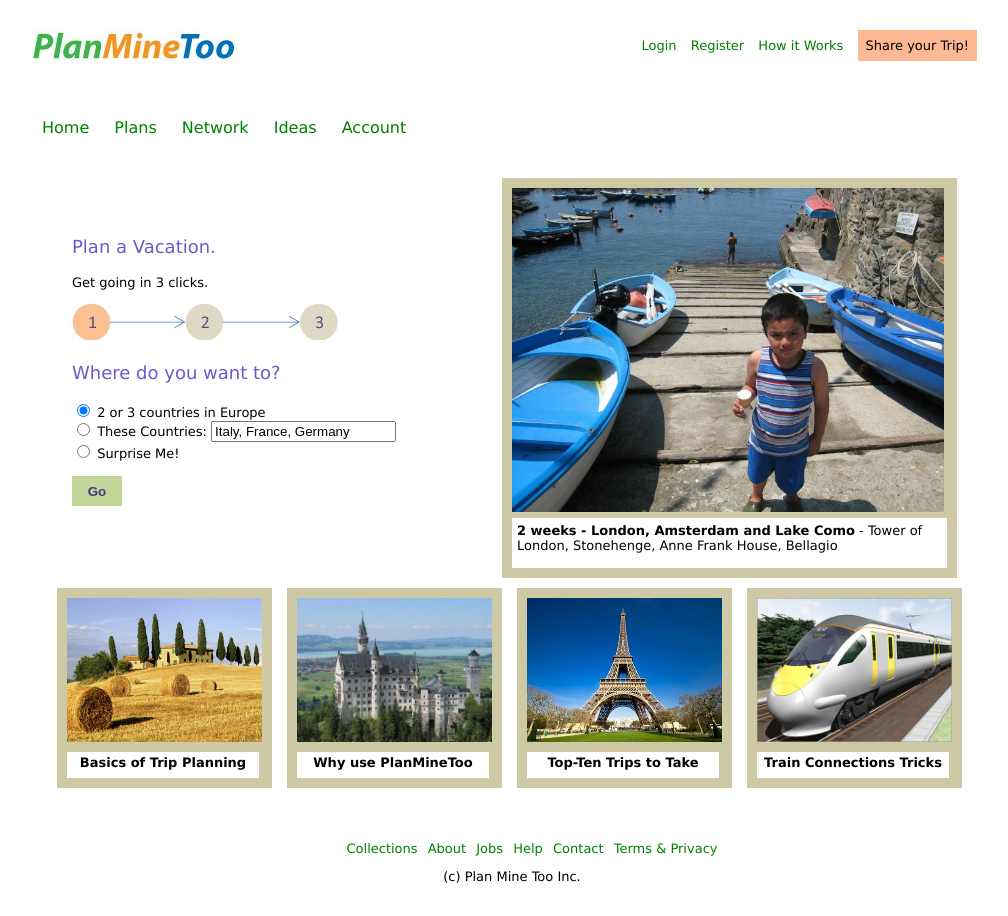
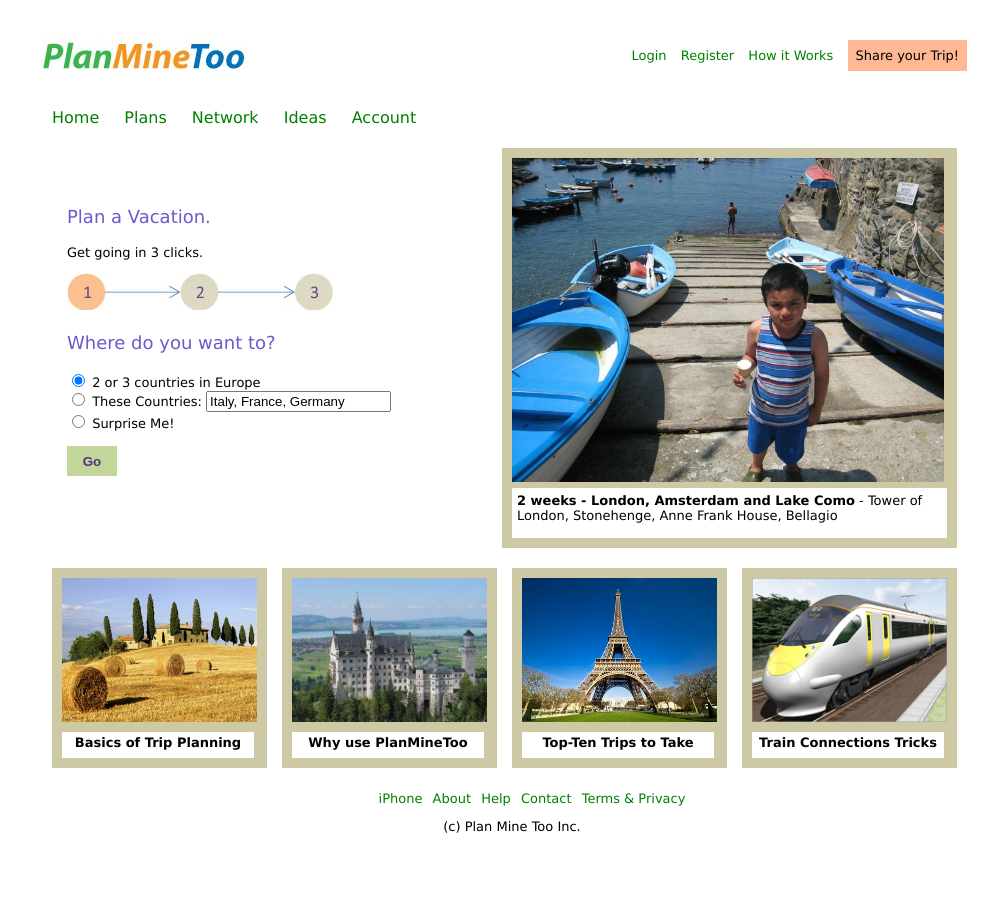
Before and after one commit to mdhagat/planner, a Rails app: page / in a window 1280 px wide. Shown: the whole page, without its empty margins (128-1136 px from the left). After the commit the page ends 833 px from the top, so only its background shows below. Run offline with Rails 7, Linux system fonts and the light colour scheme; style sheets or scripts are compiled from the project's sources; some libraries are stand-ins or nearby versions.

Commit message:
Fix layout for placement of footer

```diff
--- a/app/assets/stylesheets/application.css
+++ b/app/assets/stylesheets/application.css
@@ -33,12 +33,32 @@ a:active {
 	color: green;
 }
 
-div.bigbox
+div.bigbox_header
 {
 	position:relative;
     margin-left: auto;
     margin-right: auto;
-	height:900px;
+    height:130px;
+	width:1000px;
+	border-style:solid;
+	border-width:0px;
+}
+
+div.bigbox_body
+{
+	position:relative;
+    margin-left: auto;
+    margin-right: auto;
+	width:1000px;
+	border-style:solid;
+	border-width:0px;
+}
+
+div.bigbox_footer
+{
+	position:relative;
+    margin-left: auto;
+    margin-right: auto;
 	width:1000px;
 	border-style:solid;
 	border-width:0px;
@@ -47,9 +67,9 @@ div.bigbox
 div.logo
 {
 	position:absolute;
-	top:10px;
-	left:10px;
-	height:80px;
+	top:20px;
+	left:20px;
+	height:70px;
 	width:440px;
 	display:block;
 	border-style:solid;
@@ -61,19 +81,15 @@ img.logo_img
 	position:absolute;
 	top:10px;
 	left:10px;
-	/*
-	height:60px;
-	width:200px;
-	*/
 }
 
 div.access
 {
 	position:absolute;
-	top:10px;
-	right:10px;
-	height:80px;
-	width:510px;
+	top:20px;
+	right:20px;
+	height:70px;
+	width:515px;
 	border-style:solid;
 	border-width:0px;
 }
@@ -110,10 +126,10 @@ div.access
 div.navigation
 {
 	position:absolute;
-	top:100px;
-	left:10px;
-	height:50px;
-	width:980px;
+	top:90px;
+	left:20px;
+	height:30px;
+	width:960px;
 	border-style:solid;
 	border-width:0px;
 }
@@ -144,20 +160,13 @@ div.body
 
 div.footer
 {
-	position:absolute;
-	top:820px;
-	left:10px;
-	height:70px;
-	width:980px;
-	border-style:solid;
-	border-width:0px;
 	font-size:small;
-	border-style:solid;
-	border-width:0px;
 }
+
 
 #footer_menu li {
 	display:inline;
 	padding:0px;
 	margin:3px;
+
 }
--- a/app/assets/stylesheets/wizards.css.scss
+++ b/app/assets/stylesheets/wizards.css.scss
@@ -1,12 +1,31 @@
 // Place all the styles related to the wizards controller here.
 // They will automatically be included in application.css.
 // You can use Sass (SCSS) here: http://sass-lang.com/
+
+
+div.wizard_one
+{
+  position:relative;
+  height:420px;
+  width:1000px;
+  border-style:solid;
+  border-width:0px;
+}
+
+div.wizard_two
+{
+  position:relative;
+  height:220px;
+  width:1000px;
+  border-style:solid;
+  border-width:0px;
+}
 
 div.wizard
 {
   position:absolute;
   top:50px;
-  left:50px;
+  left:55px;
   height:300px;
   width:390px;
   text-align:left;
@@ -48,10 +67,12 @@ div.feature
 {
   position:absolute;
   top:10px;
-  right:45px;
+  right:55px;
   height:400px;
   width:455px;
   background-color:#CDC9A5;
+  border-style:solid;
+  border-width:0px;
 }
 
 img.feature_img
@@ -111,27 +132,27 @@ img.promo_img
 #promo_one
 {
   position:absolute;
-  top:420px;
-  left:35px;
+  top:10px;
+  left:40px;
 }
 
 #promo_two
 {
   position:absolute;
-  top:420px;
-  left:265px;
+  top:10px;
+  left:270px;
 }
 
 #promo_three
 {
   position:absolute;
-  top:420px;
-  left:495px;
+  top:10px;
+  left:500px;
 }
 
 #promo_four
 {
   position:absolute;
-  top:420px;
-  left:725px;
+  top:10px;
+  left:730px;
 }
--- a/app/controllers/providers_controller.rb
+++ b/app/controllers/providers_controller.rb
@@ -69,6 +69,6 @@ class ProvidersController < ApplicationController
 
     # Never trust parameters from the scary internet, only allow the white list through.
     def provider_params
-      params.require(:provider).permit(:name, :description, :thumbnail, :provider_type, :street_address1, :street_address2, :city, :state_provice, :country_region, :pin_zip, :phone, :url)
+      params.require(:provider).permit(:name, :description, :thumbnail, :provider_type, :street_address1, :street_address2, :city, :state_province, :country_region, :pin_zip, :phone, :url)
     end
 end
--- /dev/null
+++ b/app/views/layouts/_footer.html.erb
@@ -0,0 +1,14 @@
+<div class="bigbox_footer">
+
+	<div class="footer">
+		<ul id="footer_menu">
+			<li><a href="#">iPhone</a></li>
+			<li><a href="#">About</a></li>
+			<li><a href="#">Help</a></li>
+			<li><a href="#">Contact</a></li>
+			<li><a href="#">Terms & Privacy</a></li>
+		</ul>
+		(c) Plan Mine Too Inc.
+	</div>
+
+</div>
--- /dev/null
+++ b/app/views/layouts/_header.html.erb
@@ -0,0 +1,35 @@
+<div class="bigbox_header">
+
+	<div class="logo"><a href="/"><img class="logo_img" src="/images/planminetoo_logo.jpg"></img></a></div>
+
+	<div class="access">
+		<ul id="access_menu">
+			<% if session[:user_id] %>
+				<% if User.find(session[:user_id]).profile %>
+					<li>Welcome <%= User.find(session[:user_id]).profile.first_name %>! </li>
+				<% else %>
+					<li>Welcome <%= User.find(session[:user_id]).name %>!</li>
+				<% end %>
+				<li> <%= link_to 'Sign Out', logout_path %></li>
+			<% else %>
+				<% if (controller != 'sessions') && (request.path != login_path) %>
+					<li><%= link_to 'Login', login_path %></li>
+					<li><%= link_to 'Register', new_user_path %> </li>
+				<% end %>
+			<% end %>
+			<li><a href="#">How it Works</a></li>
+			<li><a id="access_button" href="#">Share your Trip!</a></li>
+		</ul>
+	</div>
+
+	<div class="navigation">
+		<ul id="navigation_menu">
+			<li><a class="navigation_item" href="#">Home</a></li>
+			<li><a class="navigation_item" href="#">Plans</a></li>
+			<li><a class="navigation_item" href="#">Network</a></li>
+			<li><a class="navigation_item" href="#">Ideas</a></li>
+			<li><a class="navigation_item" href="#">Account</a></li>
+		</ul>
+	</div>
+
+</div>
--- a/app/views/layouts/application.html.erb
+++ b/app/views/layouts/application.html.erb
@@ -9,60 +9,15 @@
 </head>
 <body>
 
-<div class="bigbox">
+	<%= render 'layouts/header' %>
 
-	<div class="logo"><a href="/"><img class="logo_img" src="/images/planminetoo_logo.jpg"></img></a></div>
-
-	<div class="access">
-		<ul id="access_menu">
-			<% if session[:user_id] %>
-				<% if User.find(session[:user_id]).profile %>
-					<li>Welcome <%= User.find(session[:user_id]).profile.first_name %>! </li>
-				<% else %>
-					<li>Welcome <%= User.find(session[:user_id]).name %>!</li>
-				<% end %>
-				<li> <%= link_to 'Sign Out', logout_path %></li>
-			<% else %>
-				<% if (controller != 'sessions') && (request.path != login_path) %>
-					<li><%= link_to 'Login', login_path %></li>
-					<li><%= link_to 'Register', new_user_path %> </li>
-				<% end %>
-			<% end %>
-			<li><a href="#">How it Works</a></li>
-			<li><a id="access_button" href="#">Share your Trip!</a></li>
-		</ul>
-	</div>
-
-	<div class="navigation">
-		<ul id="navigation_menu">
-			<li><a class="navigation_item" href="#">Home</a></li>
-			<li><a class="navigation_item" href="#">Plans</a></li>
-			<li><a class="navigation_item" href="#">Network</a></li>
-			<li><a class="navigation_item" href="#">Ideas</a></li>
-			<li><a class="navigation_item" href="#">Account</a></li>
-		</ul>
-	</div>
-
-	<div class="body">
+	<div class="bigbox_body">
 
 		<%= yield %>
 
 	</div>
 
-	<div class="footer">
-		<ul id="footer_menu">
-			<li><a href="#">Collections</a></li>
-			<li><a href="#">About</a></li>
-			<li><a href="#">Jobs</a></li>
-			<li><a href="#">Help</a></li>
-			<li><a href="#">Contact</a></li>
-			<li><a href="#">Terms & Privacy</a></li>
-		</ul>
-		(c) Plan Mine Too Inc.
-	</div>
-
-</div>
-
+	<%= render 'layouts/footer' %>
 
 </body>
 </html>
--- a/app/views/providers/_form.html.erb
+++ b/app/views/providers/_form.html.erb
@@ -40,8 +40,8 @@
     <%= f.text_field :city %>
   </div>
   <div class="field">
-    <%= f.label :state_provice %><br>
-    <%= f.text_field :state_provice %>
+    <%= f.label :state_province %><br>
+    <%= f.text_field :state_province %>
   </div>
   <div class="field">
     <%= f.label :country_region %><br>
--- a/app/views/providers/index.html.erb
+++ b/app/views/providers/index.html.erb
@@ -10,7 +10,7 @@
       <th>Street address1</th>
       <th>Street address2</th>
       <th>City</th>
-      <th>State provice</th>
+      <th>State province</th>
       <th>Country region</th>
       <th>Pin zip</th>
       <th>Phone</th>
@@ -31,7 +31,7 @@
         <td><%= provider.street_address1 %></td>
         <td><%= provider.street_address2 %></td>
         <td><%= provider.city %></td>
-        <td><%= provider.state_provice %></td>
+        <td><%= provider.state_province %></td>
         <td><%= provider.country_region %></td>
         <td><%= provider.pin_zip %></td>
         <td><%= provider.phone %></td>
--- a/app/views/providers/show.html.erb
+++ b/app/views/providers/show.html.erb
@@ -36,8 +36,8 @@
 </p>
 
 <p>
-  <strong>State provice:</strong>
-  <%= @provider.state_provice %>
+  <strong>State province:</strong>
+  <%= @provider.state_province %>
 </p>
 
 <p>
--- a/app/views/wizards/index.html.erb
+++ b/app/views/wizards/index.html.erb
@@ -1,3 +1,5 @@
+
+<div class="wizard_one">
 
 		<div class="wizard">
 			<p class="wizard_title">Plan a Vacation.</p>
@@ -13,25 +15,35 @@
 				<%= submit_tag "Go", :class => "wizard_button" %>
 			<% end %>
 			</div>
+		</div>
 
-		</div>
 		<div class="feature">
 			<img class="feature_img" src="images/riomaggiore.jpg"></img>
 			<div class="feature_desc"><b>2 weeks - London, Amsterdam and Lake Como</b> - Tower of London, Stonehenge, Anne Frank House, Bellagio</div>
 		</div>
+
+</div>
+
+<div class="wizard_two">
+
 		<div id="promo_one" class="promo">
 			<img class="promo_img" src="images/italy.jpg"></img>
 			<div class="promo_desc">Basics of Trip Planning</div>
 		</div>
+
 		<div id="promo_two" class="promo">
 			<img class="promo_img" src="images/germany_castle.jpg"></img>
 			<div class="promo_desc">Why use PlanMineToo</div>
 		</div>
+
 		<div id="promo_three" class="promo">
 			<img class="promo_img" src="images/france_tower.jpg"></img>
 			<div class="promo_desc">Top-Ten Trips to Take</div>
 		</div>
+
 		<div id="promo_four" class="promo">
 			<img class="promo_img" src="images/rail.jpg"></img>
 			<div class="promo_desc">Train Connections Tricks</div>
 		</div>
+
+</div>
```
Also changed, not shown: app/views/plans/show.html.erb (+16 -0 lines), test/controllers/providers_controller_test.rb (+2 -2 lines), app/views/providers/index.json.jbuilder, app/views/providers/show.json.jbuilder.
